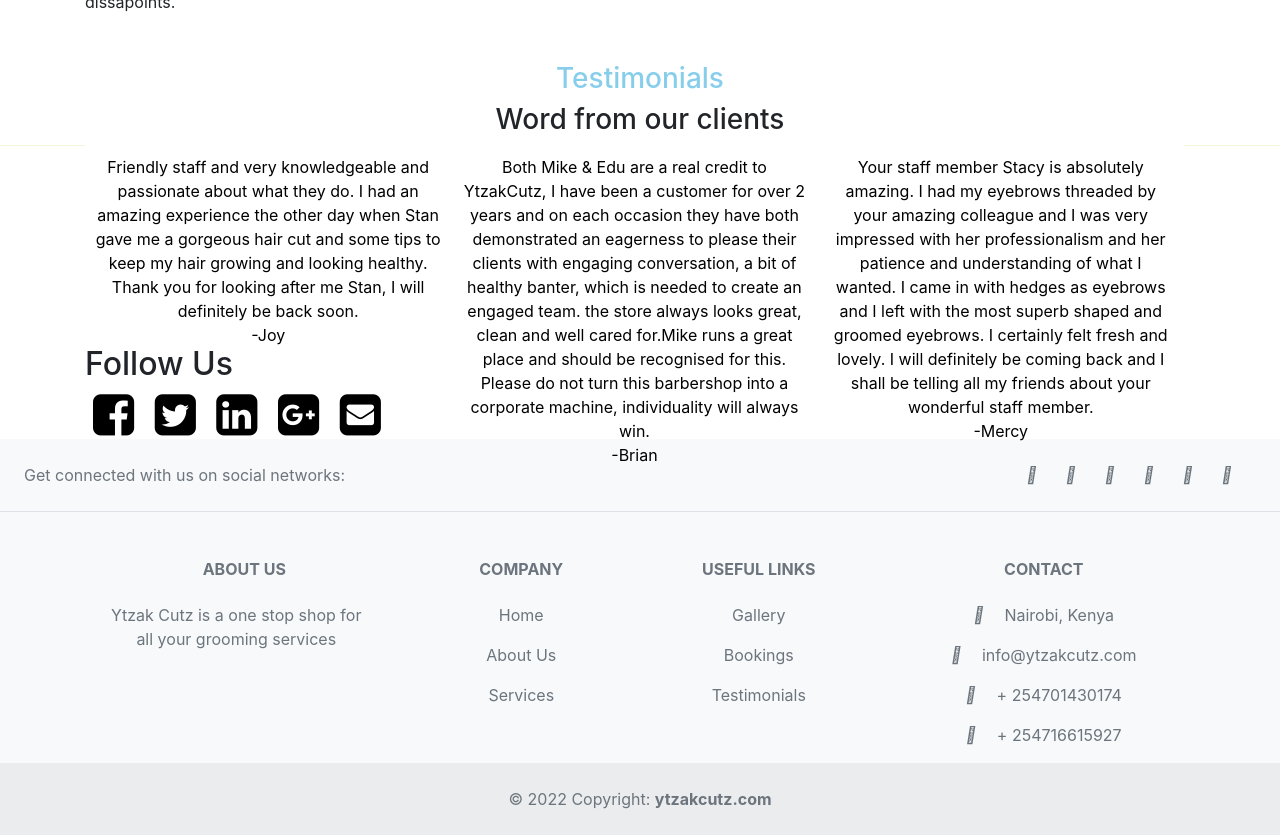
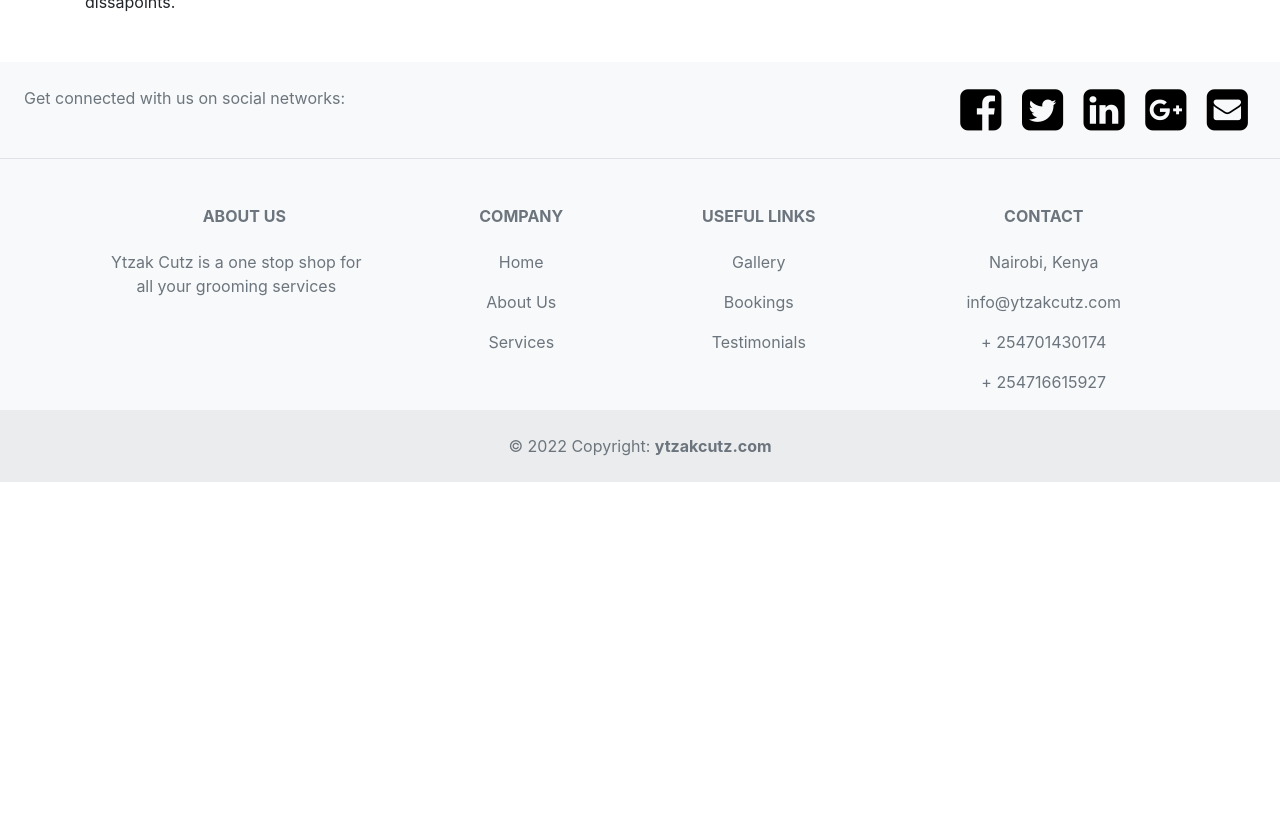
Before and after one commit to Ytzak/Barbershop, a plain HTML site: page My Project/index.html in a window 1280 px wide. Shown: the part 2250-3085 px from the top of the page. After the commit the page ends 2732 px from the top, so only its background shows below. Drawn offline with nearby package versions, Linux system fonts and the light colour scheme; some icons are missing; a web font is replaced by a local one.

Commit message:
Update index.html

```diff
--- a/My Project/index.html
+++ b/My Project/index.html
@@ -138,74 +138,7 @@
         </div>
         </br></br>
 
-        <div class="testimony">
-            <span class="fit"><h3 id="testm">Testimonials</h3></span>
-            <h3>Word from our clients</h3>
-                <div class="container ">
 
-                        <div class="left">
-                            Friendly staff and very knowledgeable and passionate about what they do.
-                            I had an amazing experience the other day when Stan gave me a gorgeous
-                            hair cut and some tips to keep my hair growing and looking healthy.
-                            Thank you for looking after me Stan, I will definitely be back soon.</br>-Joy
-
-
-                        </div>
-                        <div class="center">
-                            Both Mike & Edu are a real credit to YtzakCutz, I have been a
-                            customer for over 2 years and on each occasion they have both demonstrated
-                             an eagerness to please their clients with engaging conversation, a bit
-                              of healthy banter, which is needed to create an engaged team. the store
-                               always looks great, clean and well cared for.Mike runs a great place and
-                               should be recognised for this. Please do not turn this barbershop into a
-                               corporate machine, individuality will always win.</br>-Brian
-                        </div>
-                        <div class="right">
-                            Your staff member Stacy  is absolutely amazing.
-                            I had my eyebrows threaded by your amazing colleague and I was very impressed
-                            with her professionalism and her patience and understanding of what I wanted.
-                           I came in with hedges as eyebrows and I left with the most superb shaped and
-                            groomed eyebrows. I certainly felt fresh and lovely. I will definitely be coming
-                          back and I shall be telling all my friends about your wonderful staff member.</br>-Mercy
-                        </div>
-
-                    </div>
-
-
-
-                </div>
-
-        </div>
-
-        <div class="container">
-            <h2>Follow Us</h2>
-            <div class="social">
-              <a href="#" id="share-fb" class="sharer button"><i class="fa fa-3x fa-facebook-square"></i></a>
-              <a href="#" id="share-tw" class="sharer button"><i class="fa fa-3x fa-twitter-square"></i></a>
-              <a href="#" id="share-li" class="sharer button"><i class="fa fa-3x fa-linkedin-square"></i></a>
-              <a href="#" id="share-gp" class="sharer button"><i class="fa fa-3x fa-google-plus-square"></i></a>
-              <a href="#" id="share-em" class="sharer button"><i class="fa fa-3x fa-envelope-square"></i></a>
-            </div>
-
-            </div>
-
-
-        <!--<div class="soc">
-            <span class="fit"><h3 id="socials">Contact Us</h3></span>
-            <h3>For bookings you can Contact us below</h3>
-
-                        <p><a href="#" > <img src="images/insta.png"   width="50px" height="50px"  class="img-fluid"></a>Instagram</br></br>
-                        <a href="#" > <img src="images/twitter.png"  width="50px" height="50px"   class="img-fluid"></a>Twitter </br> </br>
-                        <a href="#" ><img src="images/fb.png"   width="50px" height=50px"  class="img-fluid"></a>Facebook</br></br>
-                       <a href="#" ><img src="images/wapp.png" width="50px" height="50px"   class="img-fluid"></a>  Whatsapp  </br> </br>
-                        <a href="mailto: ytzakmark@gmail.com" > <img src="images/email.png"  width="50px" height="50px" class="img-fluid"></a>gmail</br></br>
-                        <a href="#" > <img src="images/phone.png"  width="50px" height="50px"   class="img-fluid"></a>
-                        +254701430174
-                    </p>
-
-
-
-        </div>-->
 
           <!-- Footer -->
 <footer class="text-center text-lg-start bg-light text-muted">
@@ -218,25 +151,12 @@
       <!-- Left -->
 
       <!-- Right -->
-      <div>
-        <a href="" class="me-4 text-reset">
-          <i class="fab fa-facebook-f"></i>
-        </a>
-        <a href="" class="me-4 text-reset">
-          <i class="fab fa-twitter"></i>
-        </a>
-        <a href="" class="me-4 text-reset">
-          <i class="fab fa-google"></i>
-        </a>
-        <a href="" class="me-4 text-reset">
-          <i class="fab fa-instagram"></i>
-        </a>
-        <a href="" class="me-4 text-reset">
-          <i class="fab fa-linkedin"></i>
-        </a>
-        <a href="" class="me-4 text-reset">
-          <i class="fab fa-github"></i>
-        </a>
+      <div class="social">
+        <a href="#" id="share-fb" class="sharer button"><i class="fa fa-3x fa-facebook-square"></i></a>
+        <a href="#" id="share-tw" class="sharer button"><i class="fa fa-3x fa-twitter-square"></i></a>
+        <a href="#" id="share-li" class="sharer button"><i class="fa fa-3x fa-linkedin-square"></i></a>
+        <a href="#" id="share-gp" class="sharer button"><i class="fa fa-3x fa-google-plus-square"></i></a>
+        <a href="#" id="share-em" class="sharer button"><i class="fa fa-3x fa-envelope-square"></i></a>
       </div>
       <!-- Right -->
     </section>
@@ -301,13 +221,12 @@
           <div class="col-md-4 col-lg-3 col-xl-3 mx-auto mb-md-0 mb-4">
             <!-- Links -->
             <h6 class="text-uppercase fw-bold mb-4">Contact</h6>
-            <p><i class="fas fa-home me-3"></i> Nairobi, Kenya</p>
+            <p> Nairobi, Kenya</p>
             <p>
-              <i class="fas fa-envelope me-3"></i>
-              info@ytzakcutz.com
+                <a href="#" class="text-reset">info@ytzakcutz.com</a>
             </p>
-            <p><i class="fas fa-phone me-3"></i> + 254701430174</p>
-            <p><i class="fas fa-print me-3"></i> + 254716615927</p>
+            <p>+ 254701430174</p>
+            <p>+ 254716615927</p>
           </div>
           <!-- Grid column -->
         </div>
```
